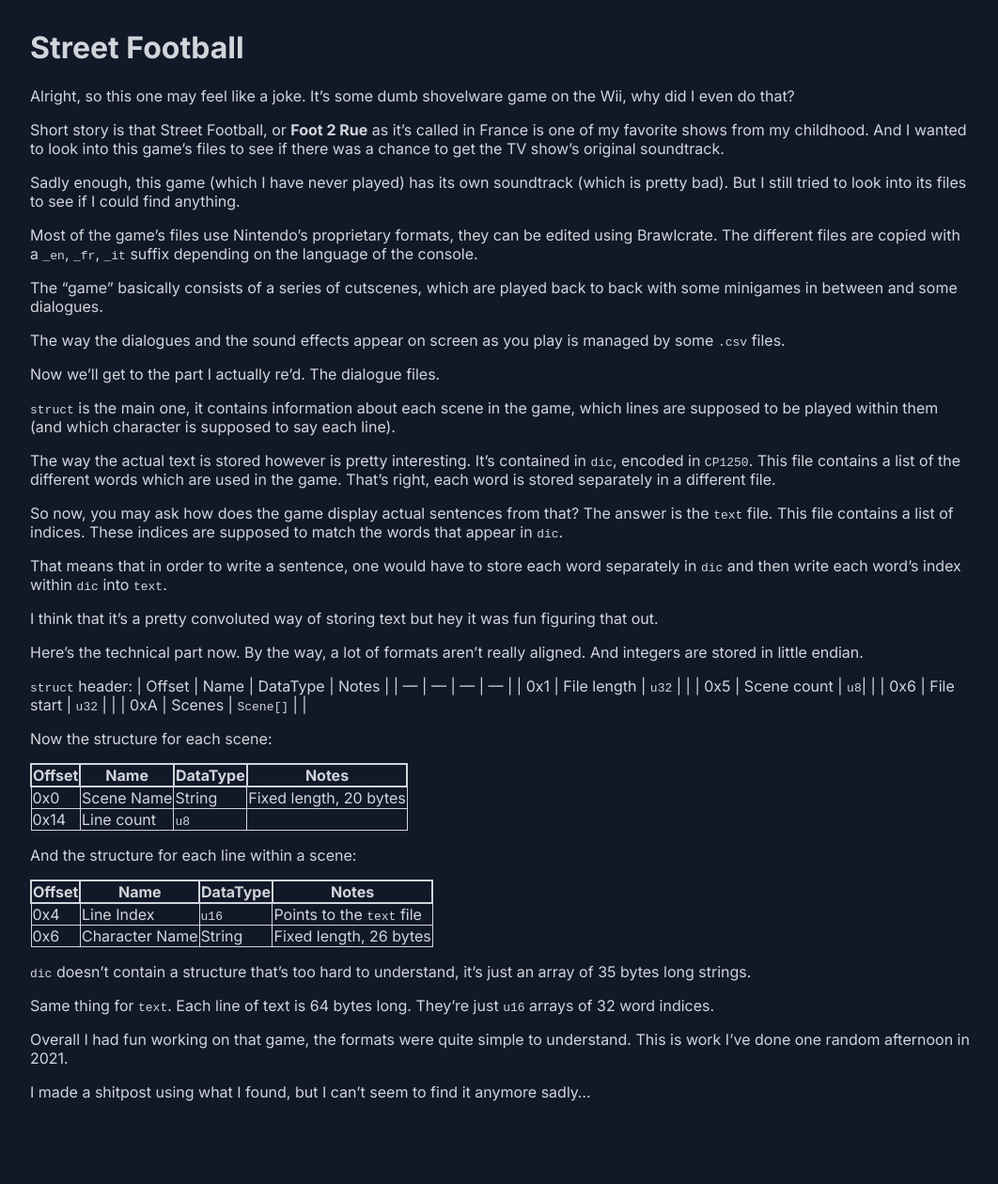
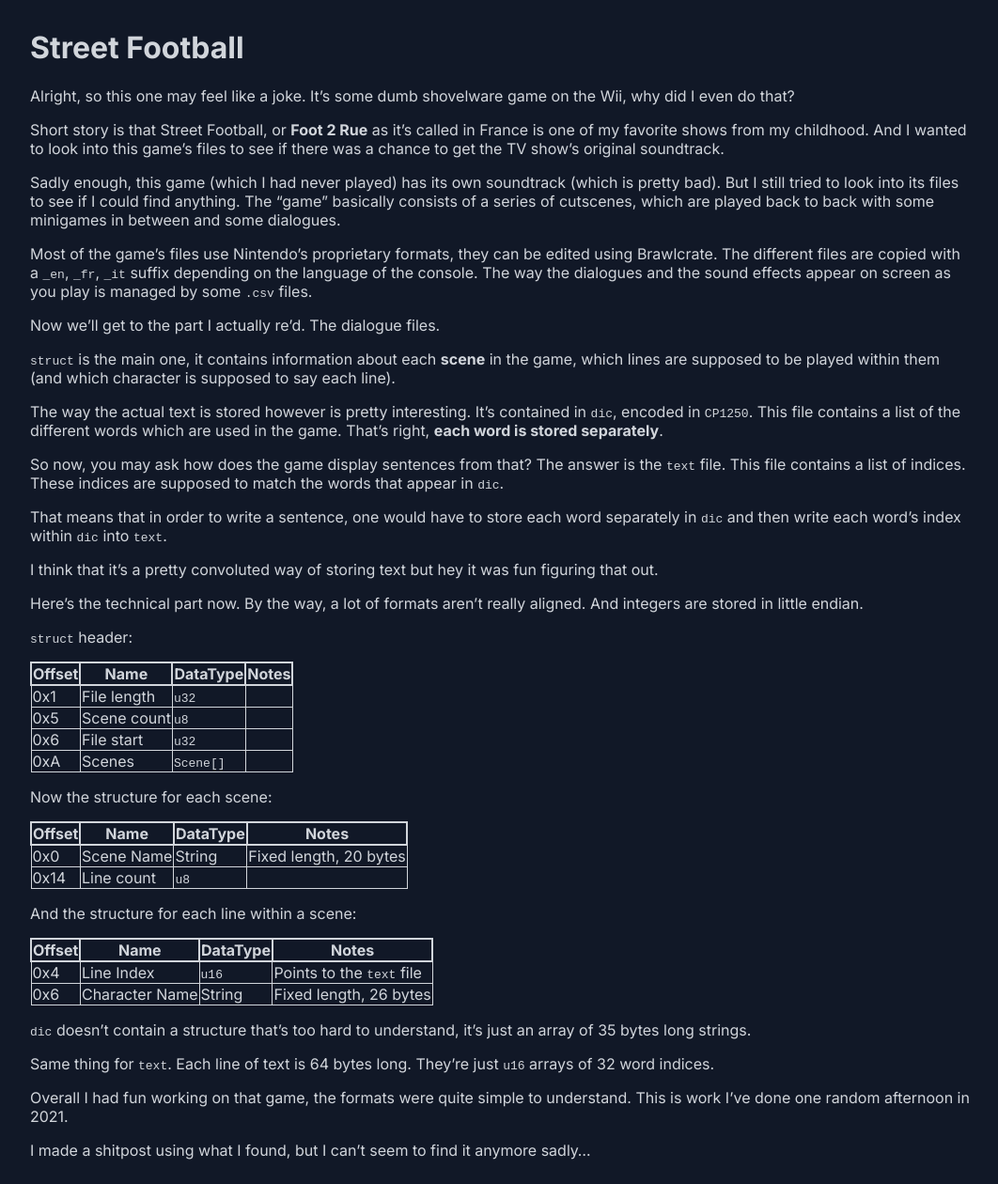
Before and after one commit to obluda3/obluda3.github.io, a Jekyll site: the page built from f2r/index.md, in a window 1280 px wide. Shown: the whole page at 94% size, without its empty margins (108-1170 px from the left). Built offline with Jekyll 4.4.1, drawn with Linux system fonts in a browser that asks for light colours; our own code applies the rules of GitHub Pages for plain Markdown files; before the commit the page ends 1198 px from its top, so only the background shows below that.

Commit message:
Fix some formatting mistakes.

```diff
--- a/f2r/index.md
+++ b/f2r/index.md
@@ -8,21 +8,17 @@
 
 Short story is that Street Football, or **Foot 2 Rue** as it's called in France is one of my favorite shows from my childhood. And I wanted to look into this game's files to see if there was a chance to get the TV show's original soundtrack.
 
-Sadly enough, this game (which I have never played) has its own soundtrack (which is pretty bad). But I still tried to look into its files to see if I could find anything.
+Sadly enough, this game (which I had never played) has its own soundtrack (which is pretty bad). But I still tried to look into its files to see if I could find anything. The "game" basically consists of a series of cutscenes, which are played back to back with some minigames in between and some dialogues.
 
-Most of the game's files use Nintendo's proprietary formats, they can be edited using Brawlcrate. The different files are copied with a `_en`, `_fr`, `_it` suffix depending on the language of the console.
-
-The "game" basically consists of a series of cutscenes, which are played back to back with some minigames in between and some dialogues.
-
-The way the dialogues and the sound effects appear on screen as you play is managed by some `.csv` files.
+Most of the game's files use Nintendo's proprietary formats, they can be edited using Brawlcrate. The different files are copied with a `_en`, `_fr`, `_it` suffix depending on the language of the console. The way the dialogues and the sound effects appear on screen as you play is managed by some `.csv` files.
 
 Now we'll get to the part I actually re'd. The dialogue files.
 
-`struct` is the main one, it contains information about each scene in the game, which lines are supposed to be played within them (and which character is supposed to say each line).
+`struct` is the main one, it contains information about each **scene** in the game, which lines are supposed to be played within them (and which character is supposed to say each line).
 
-The way the actual text is stored however is pretty interesting. It's contained in `dic`, encoded in `CP1250`. This file contains a list of the different words which are used in the game. That's right, each word is stored separately in a different file.
+The way the actual text is stored however is pretty interesting. It's contained in `dic`, encoded in `CP1250`. This file contains a list of the different words which are used in the game. That's right, **each word is stored separately**.
 
-So now, you may ask how does the game display actual sentences from that? The answer is the `text` file. This file contains a list of indices. These indices are supposed to match the words that appear in `dic`.
+So now, you may ask how does the game display sentences from that? The answer is the `text` file. This file contains a list of indices. These indices are supposed to match the words that appear in `dic`.
 
 That means that in order to write a sentence, one would have to store each word separately in `dic` and then write each word's index within `dic` into `text`.
 
@@ -31,6 +27,7 @@
 Here's the technical part now. By the way, a lot of formats aren't really aligned. And integers are stored in little endian.
 
 `struct` header:
+
 | Offset | Name | DataType | Notes |
 | --- | --- | --- | --- |
 | 0x1 | File length | `u32` | |
```
